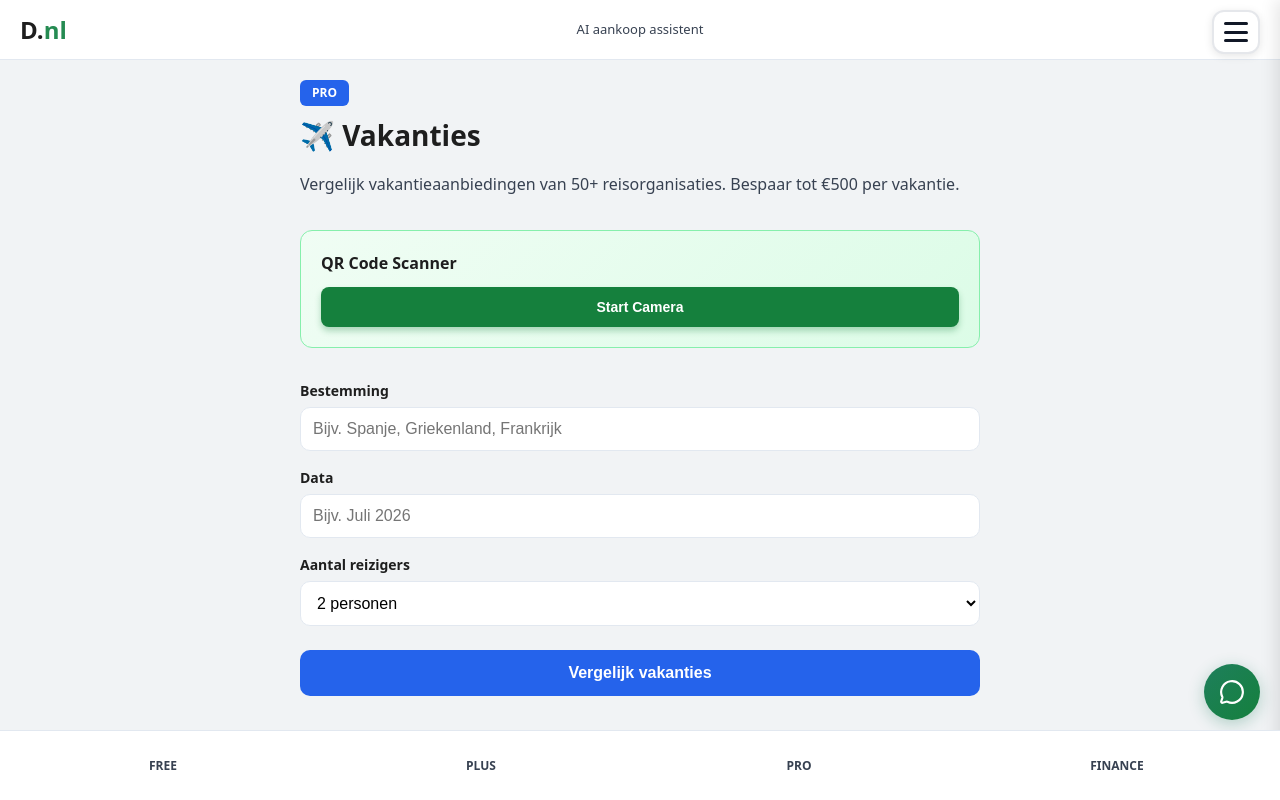
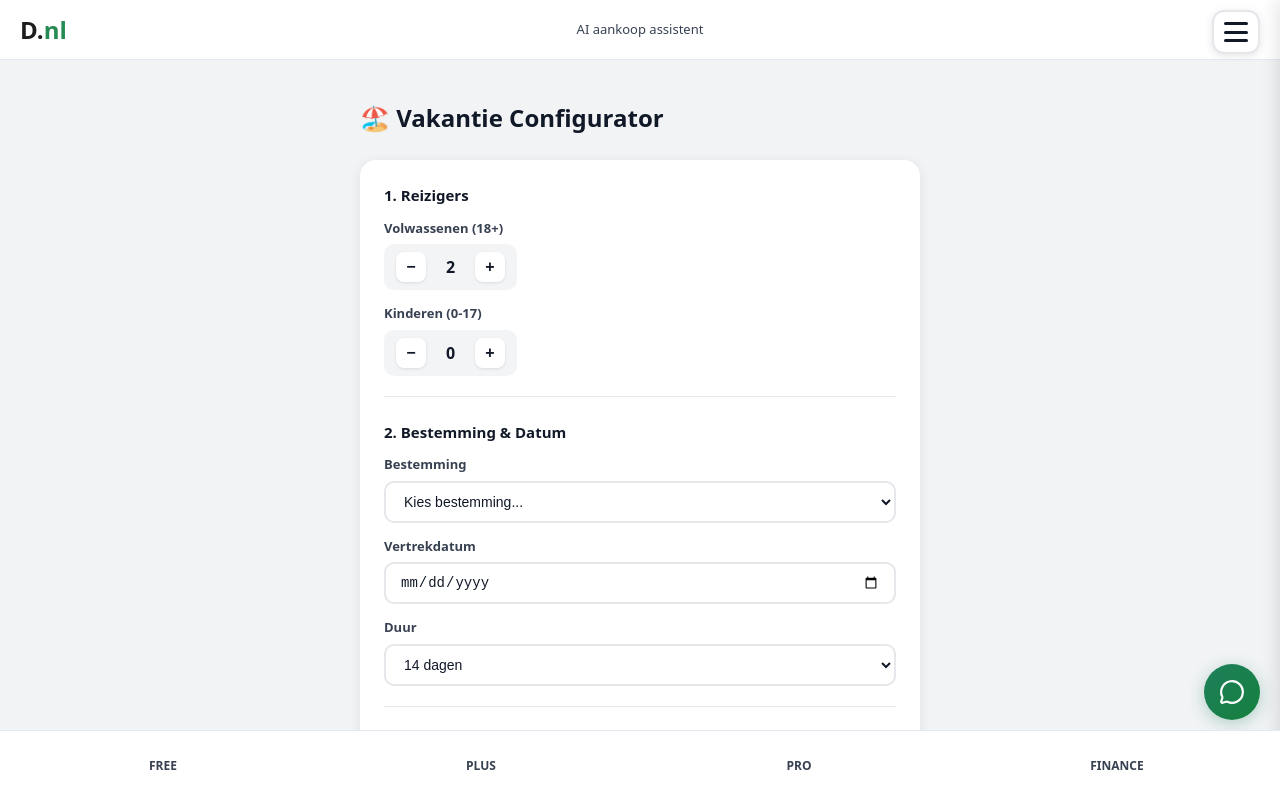
Before and after one commit to gorski1981mario-commits/dealsense-mvp, a Next.js app: page /vacations in a window 1280 px wide. Built offline with nearby package versions, Linux system fonts and the light colour scheme.

Commit message:
Fix: Zastąpienie starej strony /vacations nowym VacationConfigurator (6 sekcji, 30 krajów, paywall flow)

```diff
--- a/app/vacations/page.tsx
+++ b/app/vacations/page.tsx
@@ -1,158 +1,5 @@
-'use client'
-
-import { useState } from 'react'
-import Scanner from '../components/Scanner'
+import VacationConfigurator from '../components/configurators/VacationConfigurator'
 
 export default function VacationsPage() {
-  const [destination, setDestination] = useState('')
-  const [dates, setDates] = useState('')
-  const [travelers, setTravelers] = useState('2')
-  const [loading, setLoading] = useState(false)
-
-  const handleSearch = async (e: React.FormEvent) => {
-    e.preventDefault()
-    setLoading(true)
-
-    setTimeout(() => {
-      setLoading(false)
-      alert(`Zoeken naar vakanties naar ${destination} voor ${travelers} personen`)
-    }, 2000)
-  }
-
-  return (
-    <div>
-      <div style={{ display: 'flex', alignItems: 'center', gap: '12px', marginBottom: '8px' }}>
-        <span style={{
-          display: 'inline-block',
-          padding: '4px 12px',
-          background: '#2563eb',
-          color: 'white',
-          borderRadius: '6px',
-          fontSize: '12px',
-          fontWeight: 700
-        }}>PRO</span>
-      </div>
-
-      <h1 style={{ fontSize: '28px', fontWeight: 700, marginBottom: '16px' }}>
-        ✈️ Vakanties
-      </h1>
-
-      <p style={{ fontSize: '16px', color: '#374151', marginBottom: '32px', lineHeight: '1.6' }}>
-        Vergelijk vakantieaanbiedingen van 50+ reisorganisaties. Bespaar tot €500 per vakantie.
-      </p>
-
-      <Scanner type="pro" />
-
-      <form onSubmit={handleSearch} style={{ marginTop: '32px' }}>
-        <div style={{ display: 'grid', gap: '16px', marginBottom: '24px' }}>
-          <div>
-            <label style={{ display: 'block', fontSize: '14px', fontWeight: 600, marginBottom: '6px' }}>
-              Bestemming
-            </label>
-            <input
-              type="text"
-              placeholder="Bijv. Spanje, Griekenland, Frankrijk"
-              value={destination}
-              onChange={(e) => setDestination(e.target.value)}
-              required
-              style={{
-                width: '100%',
-                padding: '12px',
-                border: '1px solid #E2E8F0',
-                borderRadius: '10px',
-                fontSize: '16px'
-              }}
-            />
-          </div>
-
-          <div>
-            <label style={{ display: 'block', fontSize: '14px', fontWeight: 600, marginBottom: '6px' }}>
-              Data
-            </label>
-            <input
-              type="text"
-              placeholder="Bijv. Juli 2026"
-              value={dates}
-              onChange={(e) => setDates(e.target.value)}
-              required
-              style={{
-                width: '100%',
-                padding: '12px',
-                border: '1px solid #E2E8F0',
-                borderRadius: '10px',
-                fontSize: '16px'
-              }}
-            />
-          </div>
-
-          <div>
-            <label style={{ display: 'block', fontSize: '14px', fontWeight: 600, marginBottom: '6px' }}>
-              Aantal reizigers
-            </label>
-            <select
-              value={travelers}
-              onChange={(e) => setTravelers(e.target.value)}
-              style={{
-                width: '100%',
-                padding: '12px',
-                border: '1px solid #E2E8F0',
-                borderRadius: '10px',
-                fontSize: '16px',
-                background: 'white'
-              }}
-            >
-              <option value="1">1 persoon</option>
-              <option value="2">2 personen</option>
-              <option value="3">3 personen</option>
-              <option value="4">4 personen</option>
-              <option value="5">5+ personen</option>
-            </select>
-          </div>
-        </div>
-
-        <button
-          type="submit"
-          disabled={loading}
-          style={{
-            width: '100%',
-            padding: '14px',
-            background: loading ? '#9ca3af' : '#2563eb',
-            color: 'white',
-            border: 'none',
-            borderRadius: '10px',
-            fontSize: '16px',
-            fontWeight: 700,
-            cursor: loading ? 'not-allowed' : 'pointer'
-          }}
-        >
-          {loading ? '🔍 Zoeken...' : 'Vergelijk vakanties'}
-        </button>
-      </form>
-
-      <div style={{ marginTop: '48px' }}>
-        <h3 style={{ fontSize: '18px', fontWeight: 600, marginBottom: '16px' }}>
-          Populaire bestemmingen
-        </h3>
-        <div style={{ display: 'grid', gridTemplateColumns: 'repeat(auto-fit, minmax(150px, 1fr))', gap: '12px' }}>
-          {['Spanje', 'Griekenland', 'Italië', 'Frankrijk', 'Turkije', 'Portugal'].map(dest => (
-            <div
-              key={dest}
-              style={{
-                padding: '16px',
-                background: 'white',
-                border: '1px solid #E2E8F0',
-                borderRadius: '10px',
-                textAlign: 'center',
-                cursor: 'pointer'
-              }}
-              onClick={() => setDestination(dest)}
-            >
-              <div style={{ fontSize: '24px', marginBottom: '8px' }}>🏖️</div>
-              <div style={{ fontSize: '14px', fontWeight: 600 }}>{dest}</div>
-            </div>
-          ))}
-        </div>
-      </div>
-    </div>
-  )
+  return <VacationConfigurator packageType="pro" />
 }
```
